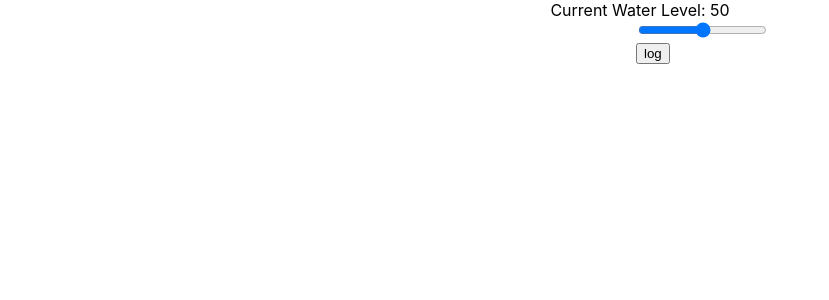
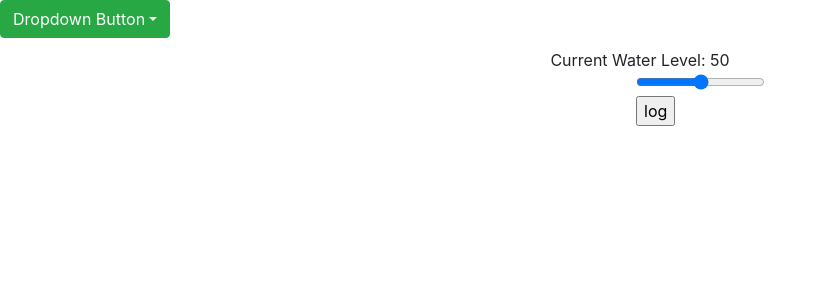
Before and after one commit to alanfl/waterlogged, a React (Create React App) app: page / in a window 1280 px wide. Shown: the top 300 px of the page, without its empty margins (0-829 px from the left). Built offline with nearby package versions, Linux system fonts and the light colour scheme; the HTML template or start-up script is replaced by a standard one.

Commit message:
Add react-bootstrap libraries, add basic dropdown menu.

```diff
--- a/package.json
+++ b/package.json
@@ -6,8 +6,10 @@
     "@testing-library/jest-dom": "^5.14.1",
     "@testing-library/react": "^11.2.7",
     "@testing-library/user-event": "^12.8.3",
+    "bootstrap": "^4.6.0",
     "lodash": "^4.17.21",
     "react": "^17.0.2",
+    "react-bootstrap": "^1.6.1",
     "react-dom": "^17.0.2",
     "react-scripts": "4.0.3",
     "web-vitals": "^0.2.4",
--- a/src/App.css
+++ b/src/App.css
@@ -7,9 +7,19 @@
   pointer-events: none;
 }
 
+.MainMenu {
+  float: left;
+}
+
+.BottleContainer {
+  margin: auto;
+  text-align: center;
+  padding: 0 5px;
+  display: inline-block
+}
+
 .Bottle {
+  margin: auto;
   width: 8px;
   height: 175px;
-  padding: 0 5px;
-  margin: auto
 }
--- a/src/App.js
+++ b/src/App.js
@@ -1,5 +1,7 @@
 import React from 'react';
 import {cloneDeep} from 'lodash'
+import {Dropdown} from 'react-bootstrap'
+import 'bootstrap/dist/css/bootstrap.min.css';
 import './App.css';
 
 let initialState = {
@@ -23,6 +25,13 @@ function App(prop) {
   return (
     <Context.Provider value={[state, dispatch]}>
       <div className="App">
+        <div className="MainMenu">
+          <MainMenu />
+        </div>
+
+        <br />
+        <br />
+
         <BottleContainer />
         {
           state.bottles.map((val, idx) =>
@@ -74,4 +83,26 @@ function Bottle(prop) {
   );
 }
 
+function MainMenu(props) {
+  return (
+    <Dropdown>
+      <Dropdown.Toggle variant="success" id="dropdown-basic">
+        Dropdown Button
+      </Dropdown.Toggle>
+
+      <Dropdown.Menu>
+        <Dropdown.Item href="#/action-1">
+          Calendar
+        </Dropdown.Item>
+        <Dropdown.Item href="#/action-2">
+          Profile
+        </Dropdown.Item>
+        <Dropdown.Item href="#/action-2">
+          Settings
+        </Dropdown.Item>
+      </Dropdown.Menu>
+    </Dropdown>
+  )
+}
+
 export default App;
```
Also changed, not shown: 1 other file (tests, documents, lock files or other folders).
